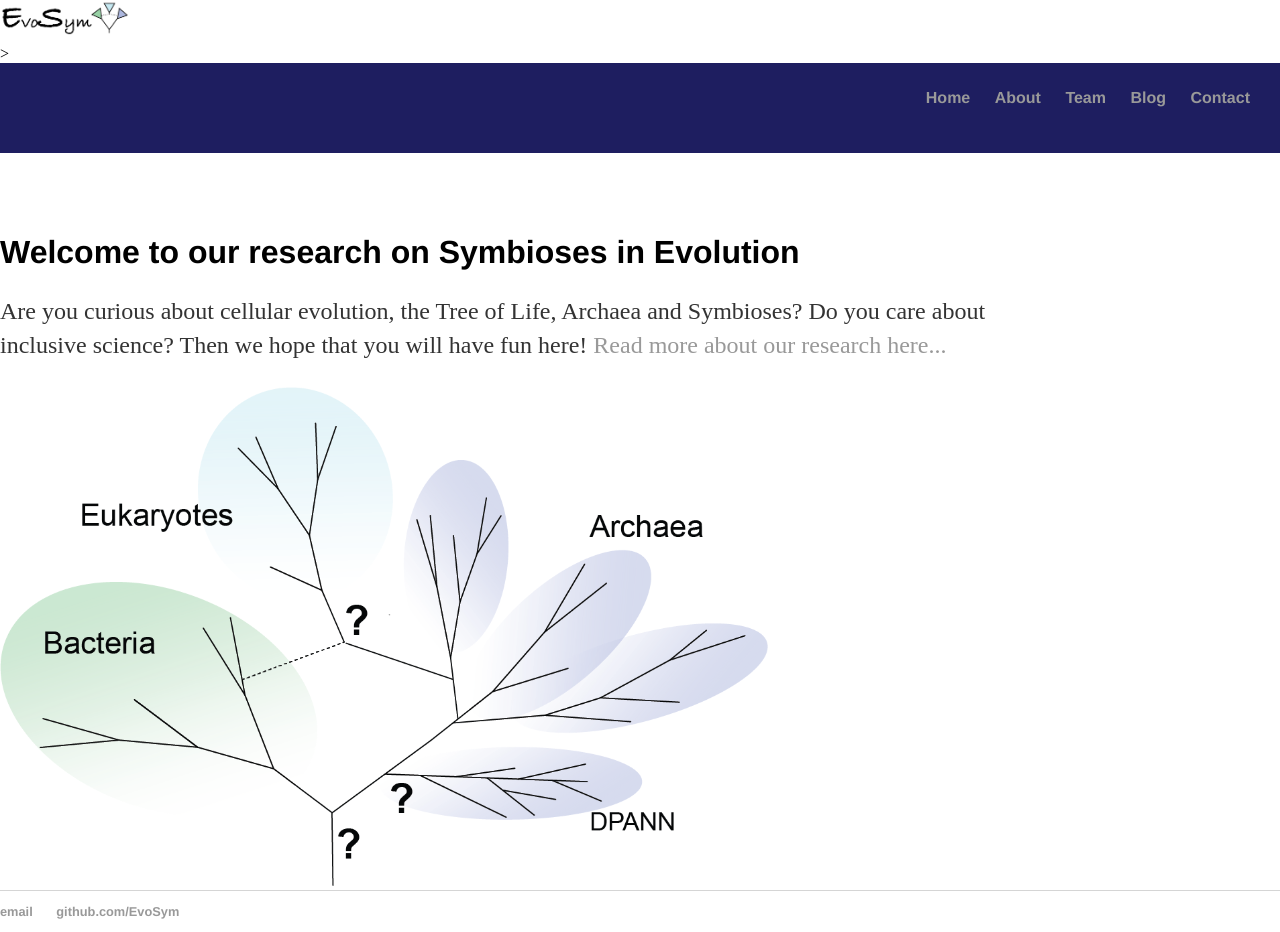
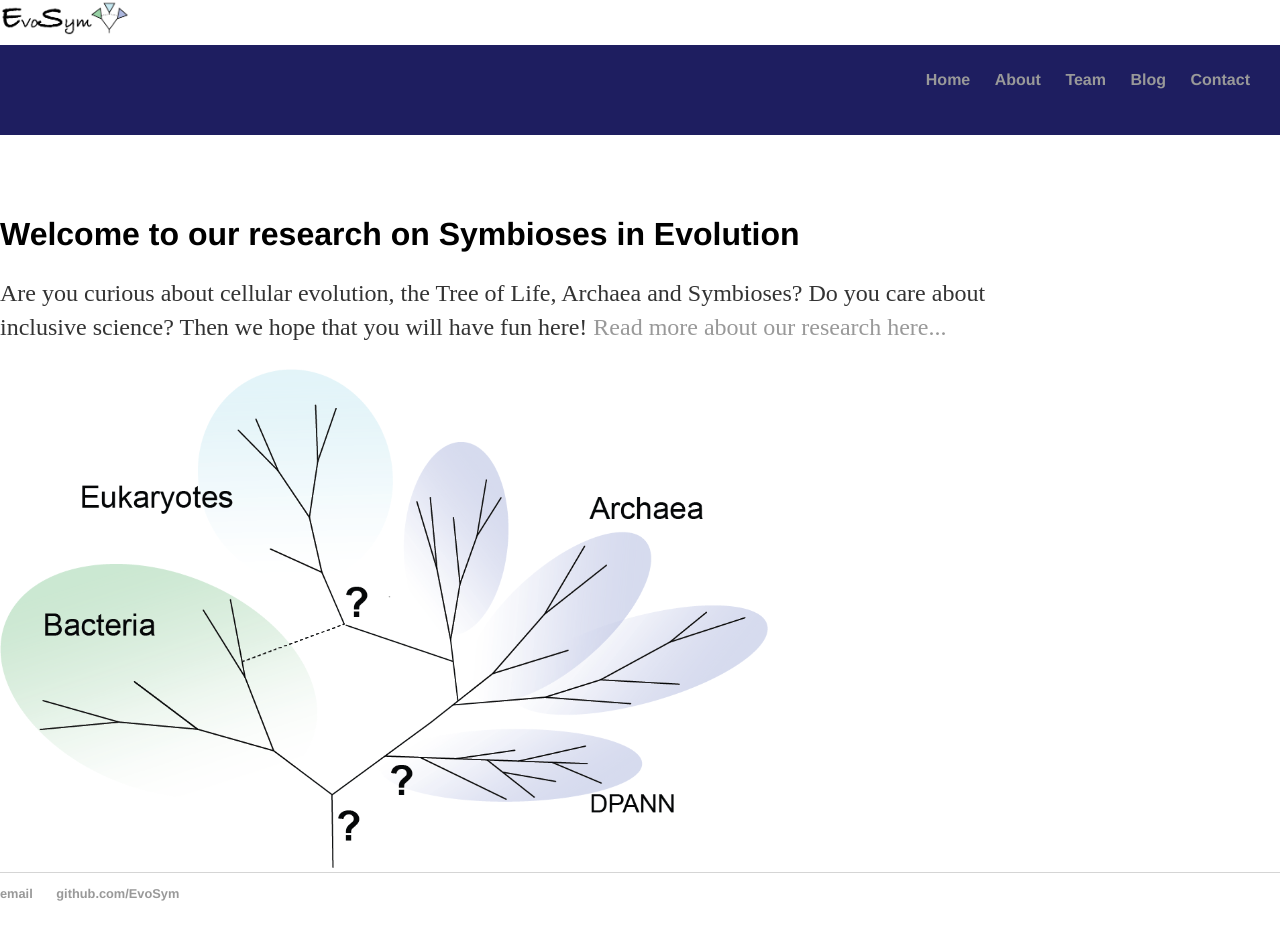
Before and after one commit to EvoSym/EvoSym.github.io, a Jekyll site: the page built from index.html, in a window 1280 px wide. Built offline with Jekyll 4.4.1, drawn with Linux system fonts in a browser that asks for light colours.

Commit message:
Update default.html

```diff
--- a/_layouts/default.html
+++ b/_layouts/default.html
@@ -8,7 +8,7 @@
 		<link rel="stylesheet" type="text/css" href="/css/main.css">
 	</head>
 	<body>
-		<div class='logo'><img src='./logo_vs3.png'> ></div>
+		<div class='logo'><img src='./logo_vs3.png'></div>
 		<nav>
 		<ul>
         		<li><a href="/">Home</a></li>
```
